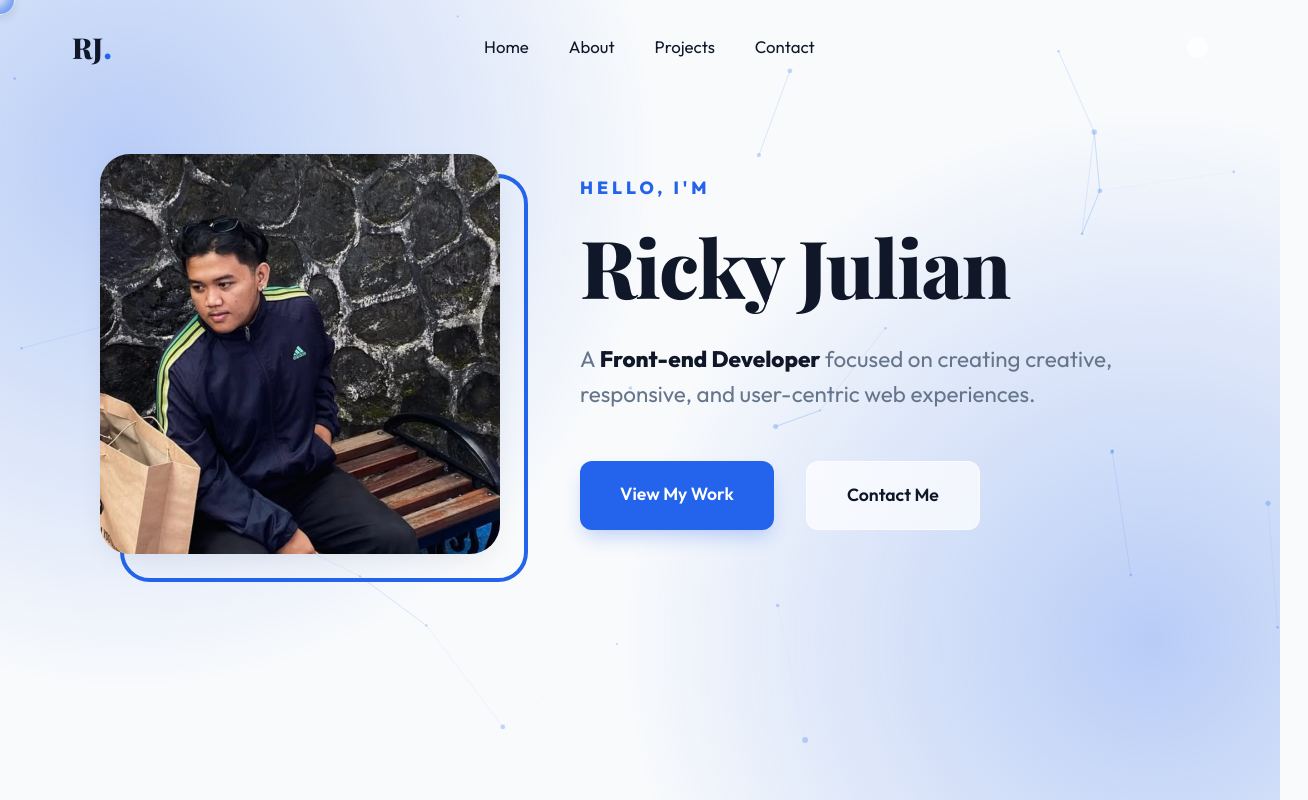
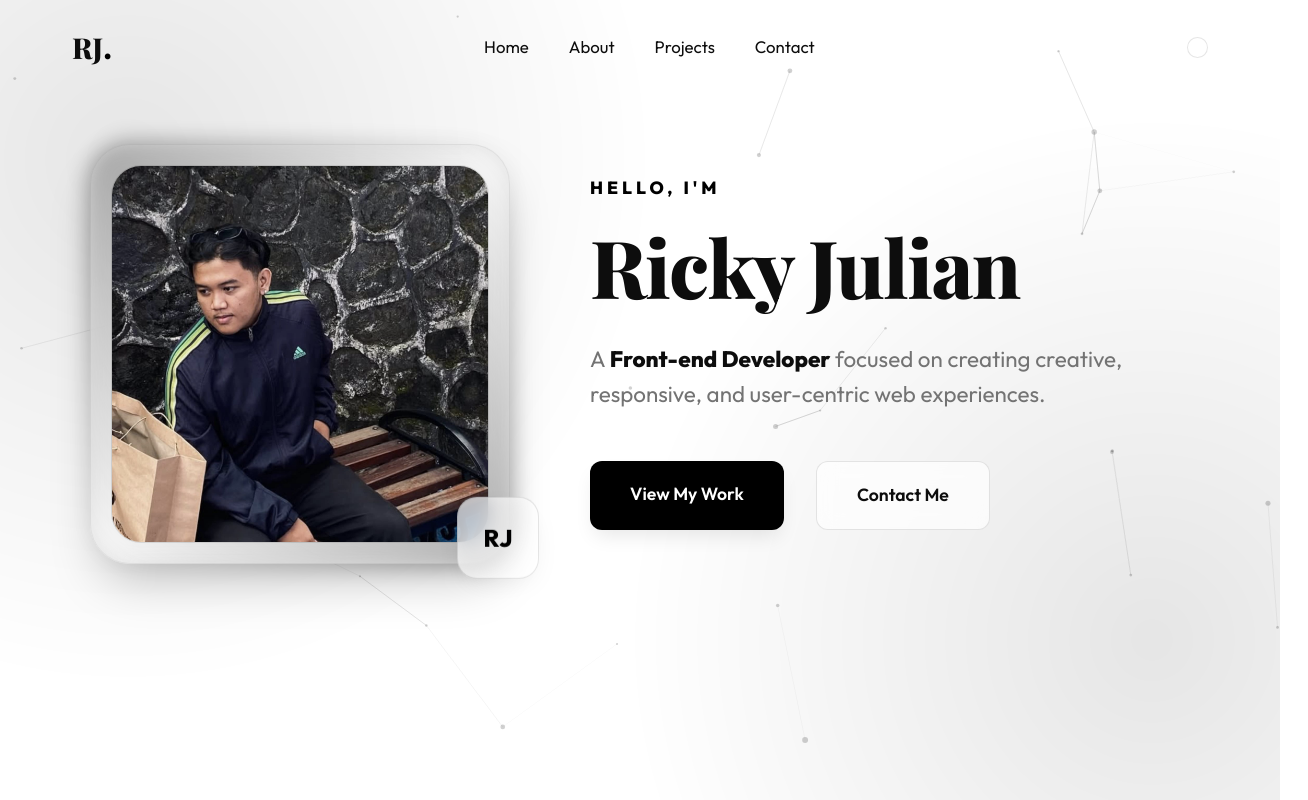
Before and after one commit to Rickyfzi/porto, a website built with Vite: page index.html in a window 1280 px wide. Shown: the top 800 px of the page, 1308 px wide, since content can reach past the window. Built offline with nearby package versions, Linux system fonts and the light colour scheme; some icons are missing; a web font is replaced by a local one.

Commit message:
feat: add core design system, layout styles, and theme-aware CSS components

```diff
--- a/src/main.js
+++ b/src/main.js
@@ -54,10 +54,10 @@ AOS.init({
             },
             particles: {
                 color: {
-                    value: "#3b82f6", // Accent color blue
+                    value: "#666666", // Neutral grey
                 },
                 links: {
-                    color: "#3b82f6",
+                    color: "#666666",
                     distance: 150,
                     enable: true,
                     opacity: 0.2,
@@ -161,40 +161,6 @@ navLinksArray.forEach(link => {
     });
 });
 
-// Custom Cursor Particle
-const cursor = document.createElement('div');
-cursor.classList.add('cursor-particle');
-document.body.appendChild(cursor);
-
-let mouseX = 0;
-let mouseY = 0;
-let cursorX = 0;
-let cursorY = 0;
-
-document.addEventListener('mousemove', (e) => {
-    mouseX = e.clientX;
-    mouseY = e.clientY;
-});
-
-function animateCursor() {
-    // Lower factor for a more "floaty" bubble feel
-    cursorX += (mouseX - cursorX) * 0.12;
-    cursorY += (mouseY - cursorY) * 0.12;
-
-    cursor.style.left = `${cursorX}px`;
-    cursor.style.top = `${cursorY}px`;
-
-    requestAnimationFrame(animateCursor);
-}
-
-animateCursor();
-
-// Add hover effect to interactive elements
-const interactiveElements = document.querySelectorAll('a, button, #theme-toggle, .project-card');
-interactiveElements.forEach(el => {
-    el.addEventListener('mouseenter', () => cursor.classList.add('hover'));
-    el.addEventListener('mouseleave', () => cursor.classList.remove('hover'));
-});
 
 // CV Management Logic
 const cvUpload = document.getElementById('cv-upload');
--- a/src/style.css
+++ b/src/style.css
@@ -2,34 +2,34 @@
 @import url('https://fonts.googleapis.com/css2?family=Outfit:wght@300;400;600;800&family=Playfair+Display:ital,wght@0,400..900;1,400..900&display=swap');
 
 :root {
-    /* Light Mode */
-    --bg-color: hsl(210, 40%, 98%);
-    --surface-color: hsla(0, 0%, 100%, 0.8);
-    --text-primary: hsl(222, 47%, 11%);
-    --text-secondary: hsl(215, 16%, 47%);
-    --accent-color: hsl(221, 83%, 53%);
-    --accent-glow: hsla(221, 83%, 53%, 0.3);
-    --accent-hover: hsl(221, 83%, 43%);
-    --border-color: hsla(214, 32%, 91%, 0.5);
-    --card-shadow: 0 10px 30px -10px hsla(222, 47%, 11%, 0.1);
+    /* Light Mode - Elegant Monochrome */
+    --bg-color: hsl(0, 0%, 100%);
+    --surface-color: hsla(0, 0%, 98%, 0.8);
+    --text-primary: hsl(0, 0%, 5%);
+    --text-secondary: hsl(0, 0%, 45%);
+    --accent-color: hsl(0, 0%, 0%);
+    --accent-glow: hsla(0, 0%, 0%, 0.1);
+    --accent-hover: hsl(0, 0%, 25%);
+    --border-color: hsla(0, 0%, 0%, 0.1);
+    --card-shadow: 0 10px 30px -10px hsla(0, 0%, 0%, 0.1);
     --glass-bg: hsla(0, 0%, 100%, 0.7);
-    --glass-border: hsla(0, 0%, 100%, 0.5);
+    --glass-border: hsla(0, 0%, 0%, 0.1);
     --transition-speed: 0.4s;
 }
 
 [data-theme="dark"] {
-    /* Dark Mode */
-    --bg-color: hsl(222, 47%, 4%);
-    --surface-color: hsla(222, 47%, 11%, 0.8);
-    --text-primary: hsl(210, 40%, 98%);
-    --text-secondary: hsl(215, 20%, 65%);
-    --accent-color: hsl(45, 93%, 47%);
-    --accent-glow: hsla(45, 93%, 47%, 0.3);
-    --accent-hover: hsl(45, 93%, 37%);
-    --border-color: hsla(217, 33%, 17%, 0.5);
-    --card-shadow: 0 20px 40px -15px hsla(0, 0%, 0%, 0.5);
-    --glass-bg: hsla(222, 47%, 11%, 0.7);
-    --glass-border: hsla(222, 47%, 20%, 0.5);
+    /* Dark Mode - Elegant Monochrome */
+    --bg-color: hsl(0, 0%, 2%);
+    --surface-color: hsla(0, 0%, 8%, 0.8);
+    --text-primary: hsl(0, 0%, 98%);
+    --text-secondary: hsl(0, 0%, 65%);
+    --accent-color: hsl(0, 0%, 100%);
+    --accent-glow: hsla(0, 0%, 100%, 0.2);
+    --accent-hover: hsl(0, 0%, 80%);
+    --border-color: hsla(0, 0%, 100%, 0.1);
+    --card-shadow: 0 20px 40px -15px hsla(0, 0%, 0%, 0.8);
+    --glass-bg: hsla(0, 0%, 8%, 0.7);
+    --glass-border: hsla(0, 0%, 100%, 0.1);
 }
 
 * {
@@ -246,30 +246,49 @@ h1, h2, h3 {
     flex: 1;
     display: flex;
     justify-content: center;
+    perspective: 1000px;
 }
 
 .image-wrapper {
     position: relative;
-    width: 400px;
-    height: 400px;
+    width: 420px;
+    height: 420px;
+    padding: 20px;
+    background: var(--glass-bg);
+    backdrop-filter: blur(20px);
+    -webkit-backdrop-filter: blur(20px);
+    border: 1px solid var(--glass-border);
+    border-radius: 40px;
+    box-shadow:
+        0 25px 50px -12px rgba(0, 0, 0, 0.25),
+        inset 0 0 20px var(--accent-glow);
+    transition: all 0.6s cubic-bezier(0.23, 1, 0.32, 1);
+    display: flex;
+    align-items: center;
+    justify-content: center;
 }
 
 .image-wrapper::before {
     content: '';
     position: absolute;
-    top: 20px;
-    left: 20px;
-    width: 100%;
-    height: 100%;
-    border: 4px solid var(--accent-color);
-    border-radius: 30px;
-    z-index: 0;
-    transition: all 0.5s ease;
+    inset: -5px;
+    background: linear-gradient(45deg, transparent, var(--accent-color), transparent);
+    border-radius: 45px;
+    z-index: -1;
+    opacity: 0.3;
+    filter: blur(10px);
+    transition: opacity 0.4s ease;
+}
+
+.image-wrapper:hover {
+    transform: translateY(-10px) rotateX(5deg) rotateY(-5deg);
+    box-shadow:
+        0 40px 80px -20px rgba(0, 0, 0, 0.3),
+        inset 0 0 30px var(--accent-glow);
 }
 
 .image-wrapper:hover::before {
-    top: 10px;
-    left: 10px;
+    opacity: 0.6;
 }
 
 .image-wrapper img {
@@ -277,9 +296,42 @@ h1, h2, h3 {
     height: 100%;
     object-fit: cover;
     border-radius: 30px;
-    position: relative;
-    z-index: 1;
+    border: 1px solid var(--glass-border);
+    filter: grayscale(0.2);
+    transition: all 0.6s ease;
+}
+
+.image-wrapper:hover img {
+    filter: grayscale(0);
+    transform: scale(1.02);
+}
+
+/* Floating Glass Cards */
+.image-wrapper::after {
+    content: 'RJ';
+    position: absolute;
+    bottom: -30px;
+    right: -30px;
+    width: 80px;
+    height: 80px;
+    background: var(--glass-bg);
+    backdrop-filter: blur(10px);
+    border: 1px solid var(--glass-border);
+    border-radius: 20px;
+    display: flex;
+    align-items: center;
+    justify-content: center;
+    font-weight: 800;
+    font-size: 1.5rem;
+    color: var(--accent-color);
     box-shadow: var(--card-shadow);
+    z-index: 2;
+    animation: float 4s ease-in-out infinite;
+}
+
+@keyframes float {
+    0%, 100% { transform: translateY(0); }
+    50% { transform: translateY(-15px); }
 }
 
 .hero-content {
@@ -836,45 +888,6 @@ h1, h2, h3 {
     }
 }
 
-/* Custom Cursor Bubble */
-.cursor-particle {
-    position: fixed;
-    top: 0;
-    left: 0;
-    width: 30px;
-    height: 30px;
-    background: radial-gradient(circle at 30% 30%, hsla(0, 0%, 100%, 0.8), var(--accent-glow) 70%);
-    border: 1px solid hsla(0, 0%, 100%, 0.5);
-    border-radius: 50%;
-    pointer-events: none;
-    z-index: 9999;
-    transform: translate(-50%, -50%);
-    box-shadow:
-        inset -4px -4px 10px var(--accent-glow),
-        0 4px 10px rgba(0, 0, 0, 0.1);
-    backdrop-filter: blur(2px);
-    -webkit-backdrop-filter: blur(2px);
-    transition: width 0.4s cubic-bezier(0.34, 1.56, 0.64, 1),
-                height 0.4s cubic-bezier(0.34, 1.56, 0.64, 1),
-                background 0.3s ease;
-}
-
-.cursor-particle.hover {
-    width: 60px;
-    height: 60px;
-    background: radial-gradient(circle at 30% 30%, hsla(0, 0%, 100%, 0.6), transparent 80%);
-    border-color: var(--accent-color);
-    box-shadow:
-        inset 0 0 15px var(--accent-glow),
-        0 0 20px var(--accent-glow);
-}
-
-/* Hide cursor on touch devices / mobile */
-@media (max-width: 768px), (pointer: coarse) {
-    .cursor-particle {
-        display: none !important;
-    }
-}
 
 /* Smooth Transitions for Interactive Elements */
 .btn, .project-card, .skill-tag, .cv-card {
```
